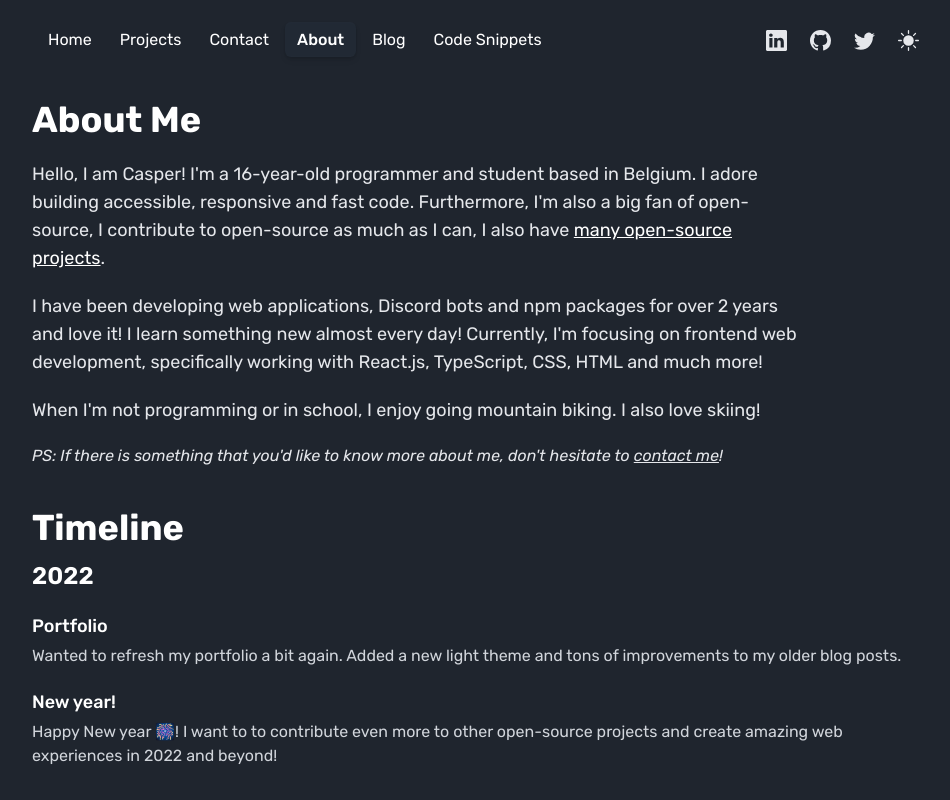
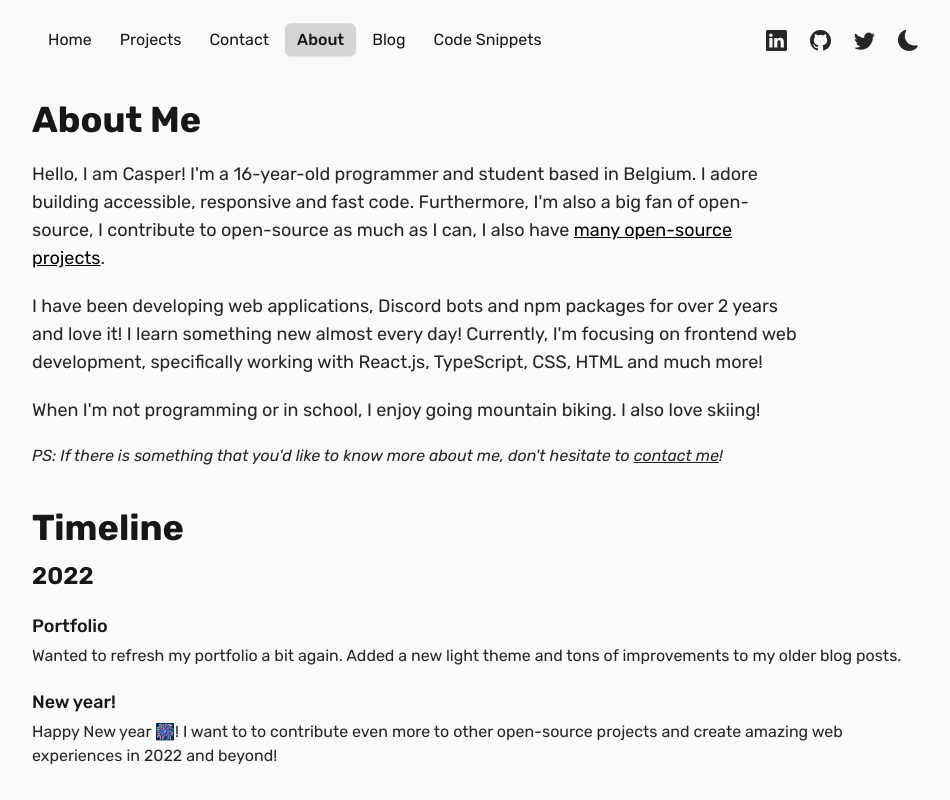
Before and after one commit to pzk3/casperiv.dev, a Next.js app: page /about in a window 1280 px wide. Shown: the top 800 px of the page, without its empty margins (160-1110 px from the left). Built offline with nearby package versions, Linux system fonts and the light colour scheme.

Commit message:
:tada: feat: add next-themes

```diff
--- a/package.json
+++ b/package.json
@@ -26,6 +26,7 @@
     "next": "^12.1.0",
     "next-seo": "^5.1.0",
     "next-sitemap": "^2.5.10",
+    "next-themes": "^0.1.1",
     "prisma": "^3.11.0",
     "react": "17.0.2",
     "react-bootstrap-icons": "^1.7.2",
--- a/src/components/nav/ThemeSwitcher.tsx
+++ b/src/components/nav/ThemeSwitcher.tsx
@@ -1,13 +1,13 @@
-import { useTheme } from "lib/hooks/useTheme";
+import { useTheme } from "next-themes";
 import { MoonFill, SunFill } from "react-bootstrap-icons";
 
 export function ThemeSwitcher() {
-  const { theme, changeTheme } = useTheme();
+  const { theme, setTheme } = useTheme();
 
   return (
     <button
       className="group grid place-items-center w-10 h-10 relative overflow-hidden rounded-md"
-      onClick={() => changeTheme(theme)}
+      onClick={() => setTheme(theme === "light" ? "dark" : "light")}
     >
       <div className="absolute inset-0 transition-opacity duration-200 opacity-0 group-hover:opacity-100 bg-gradient-to-tr hover:from-[#1150d4] hover:to-[#a245fc] z-0" />
 
--- a/src/lib/hooks/useTheme.ts
+++ /dev/null
@@ -1,22 +0,0 @@
-import * as React from "react";
-
-type Theme = "dark" | "light";
-
-export function useTheme() {
-  const [theme, setTheme] = React.useState<Theme>("dark");
-
-  React.useEffect(() => {
-    const t = (localStorage.getItem("caspertheghost.me_theme") as Theme) ?? "dark";
-    setTheme(t);
-    document.body.classList.add(t);
-  }, []);
-
-  function changeTheme(previousTheme: Theme) {
-    const newTheme = previousTheme === "dark" ? "light" : "dark";
-    setTheme(newTheme);
-    document.body.classList.toggle("dark");
-    localStorage.setItem("caspertheghost.me_theme", newTheme);
-  }
-
-  return { theme, changeTheme };
-}
--- a/src/pages/_app.tsx
+++ b/src/pages/_app.tsx
@@ -4,18 +4,18 @@ import type { AppProps } from "next/app";
 import { Nav } from "components/Nav";
 import { Footer } from "components/Footer";
 import { DefaultSeo } from "next-seo";
+import { ThemeProvider } from "next-themes";
 
 import { SEO } from "../../next-seo.config.js";
 
 export default function App({ Component, pageProps }: AppProps) {
   return (
     <SSRProvider>
+      <ThemeProvider storageKey="caspertheghost.me_theme" attribute="class">
         <DefaultSeo {...SEO} />
         <Nav />
         <Component {...pageProps} />
-
         <Footer />
-
         {process.env.NODE_ENV === "production" ? (
           <script
             async
@@ -24,6 +24,7 @@ export default function App({ Component, pageProps }: AppProps) {
             src={process.env.UMAMI_URL}
           />
         ) : null}
+      </ThemeProvider>
     </SSRProvider>
   );
 }
--- a/src/pages/_document.tsx
+++ b/src/pages/_document.tsx
@@ -40,7 +40,7 @@ export default class extends Document {
 
           <meta name="author" content="Casper Iversen" />
         </Head>
-        <body>
+        <body className="bg-gray-50 text-neutral-900 min-h-screen dark:bg-blue dark:text-white">
           <Main />
           <NextScript />
         </body>
--- a/src/styles/globals.scss
+++ b/src/styles/globals.scss
@@ -9,14 +9,6 @@ html {
 html,
 body {
   font-family: "Rubik", sans-serif;
-}
-
-body {
-  @apply bg-gray-50 text-neutral-900 min-h-screen;
-}
-
-body.dark {
-  @apply bg-blue text-white;
 }
 
 #__next {
```
Also changed, not shown: 2 other files (tests, documents, lock files or other folders). Lines whose indentation alone changed are shown as unchanged.
